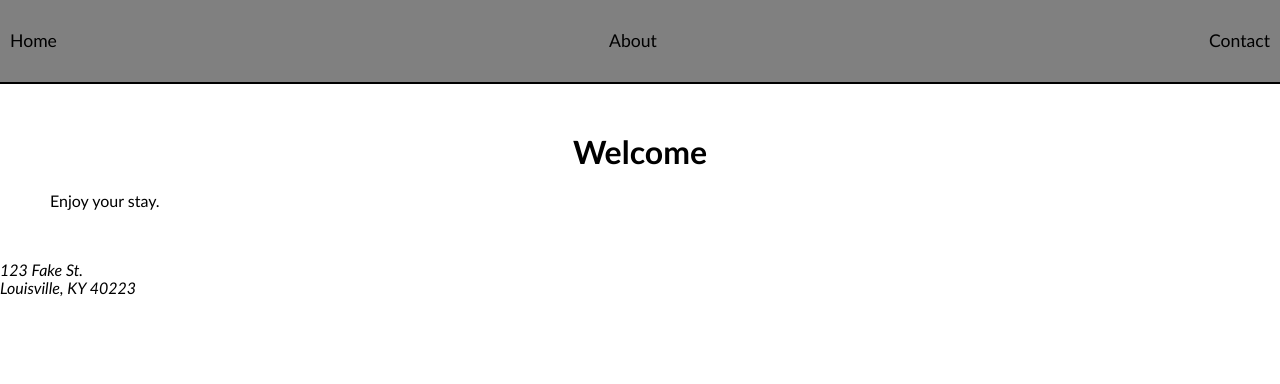
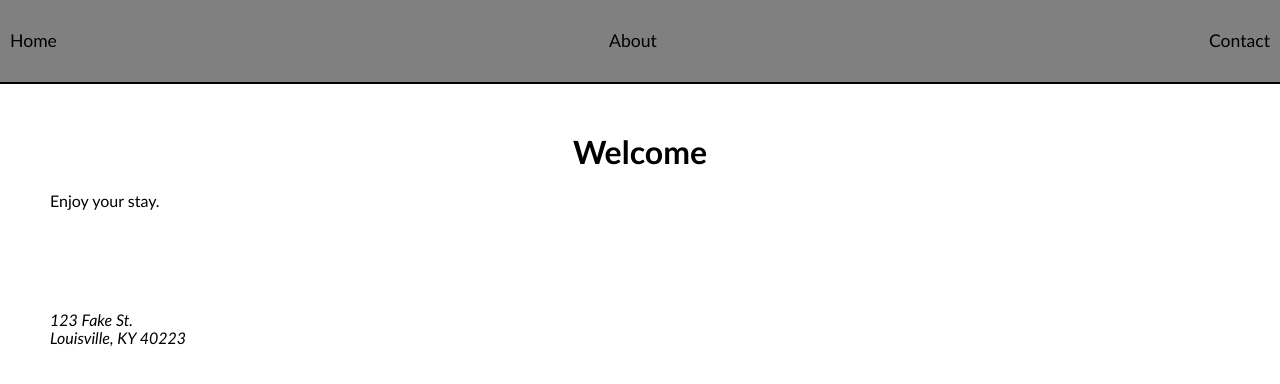
Before and after one commit to jo-v-cs/contractor_website, a plain HTML site: page index.html in a window 1280 px wide. Drawn offline with Linux system fonts and the light colour scheme.

Commit message:
Adjust margin of content

```diff
--- a/css/style.css
+++ b/css/style.css
@@ -7,6 +7,14 @@ html, body {
     margin: auto;
     padding: auto;
     font-family: 'Trebuchet MS', 'Lucida Sans Unicode', 'Lucida Grande', 'Lucida Sans', Arial, sans-serif
+}
+
+main {
+    margin: 50px;
+}
+
+footer {
+    margin: 50px;
 }
 
 h1 {
@@ -69,9 +77,6 @@ li > a {
 
 @media screen and (min-width: 800px) {
 
-main {
-    margin: 50px;
-}
 
 #ham-button {
     display: none;
```
